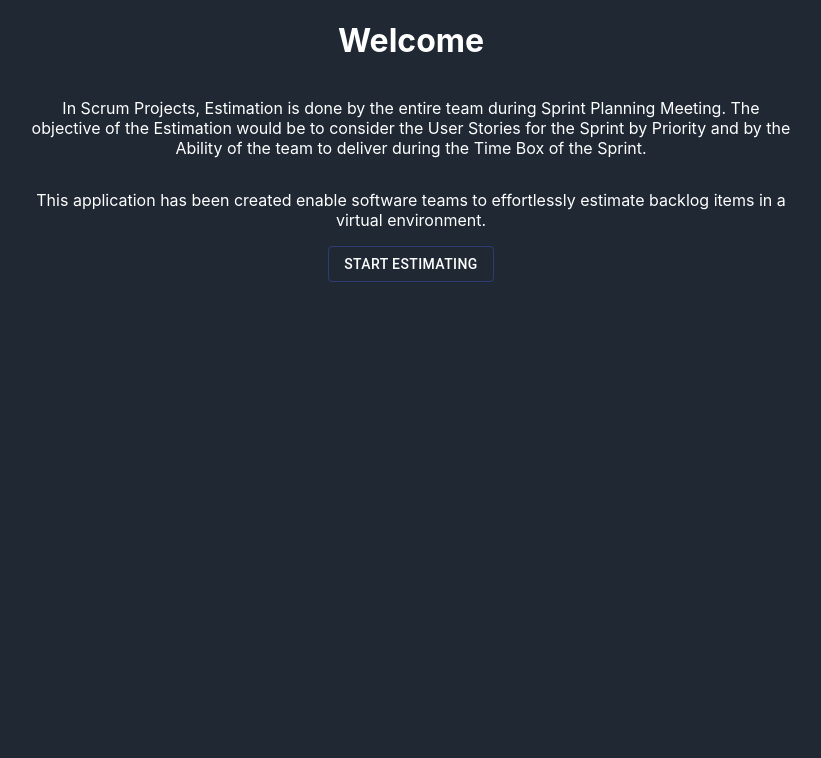
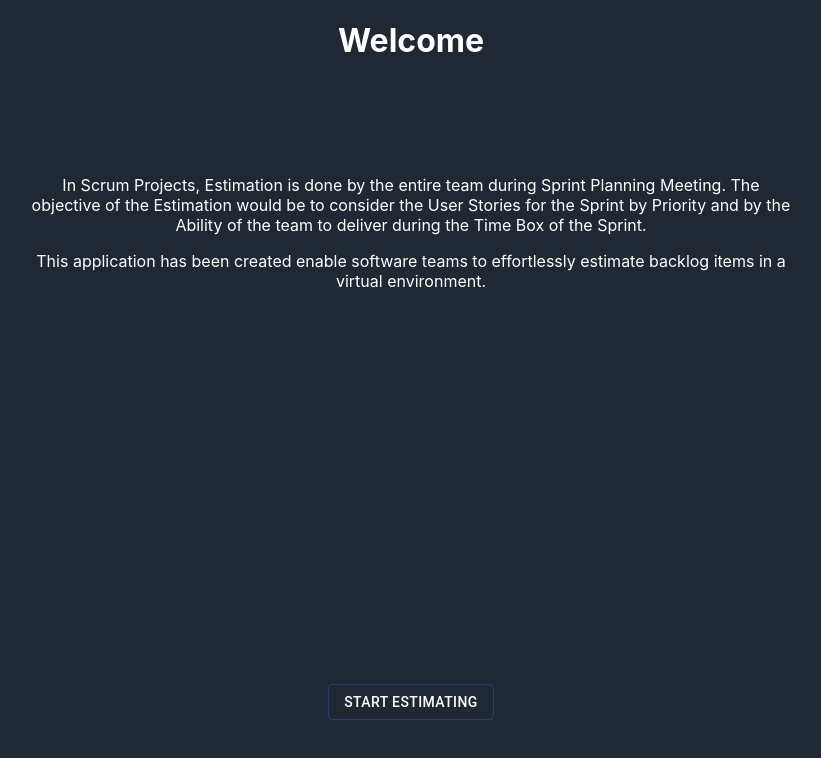
Before and after one commit to andrewalford1/EstimationCards, a React (Create React App) app in the folder app/: page / in a window 1280 px wide. Shown: the top 758 px of the page, without its empty margins (229-1050 px from the left). Built offline with nearby package versions, Linux system fonts and the light colour scheme; no server answers.

Commit message:
css adjustments

```diff
--- a/app/src/App.css
+++ b/app/src/App.css
@@ -1,5 +1,6 @@
 body {
     background-color: #1F2833;
+    overflow-y:hidden;
     margin: 0;
 }
 
@@ -17,6 +18,19 @@ p {
     text-align: center;
 }
 
+img {
+    max-width: 75%;
+    max-height: 75%;
+}
+
+body {
+    max-height: 70%;
+}
+
+footer {
+    margin-top: auto;
+}
+
 .App {
     height: 100vh;
     display: flex;
@@ -25,8 +39,12 @@ p {
 .Page {
     flex-grow: 1;
     align-items: center;
-
     display: flex;
     flex-direction: column;
     padding: 0% 20% 0%;
+    max-height: 90%;
 }
+
+#intro_text {
+    padding: 10% 0% 10%;
+}
--- a/app/src/Pages/404.jsx
+++ b/app/src/Pages/404.jsx
@@ -1,23 +1,18 @@
 import React from 'react'
-import Lost from '../assets/404_graphic.svg'
+import Lost from '../assets/lost.svg'
 import {Button} from '@material-ui/core'
 
 export default () => (
     <div className='Page'>
 
-        <header>
-            <h1>Ah Crumpets! Looks like you got yourself lost</h1>
-        </header>
+        <h1>Ah Crumpets! Looks like you got yourself lost</h1>
 
-        <body>
-            <img src={Lost}
-                 alt={''}
-                 width={'75%'}
-                 height={'75%'}
-            />
+        <img src={Lost} alt={''}/>
+
+        <footer>
             <Button color='primary' variant='outlined'>
-                <a href='/'>Home</a>
+            <a href='/'>Home</a>
             </Button>
-        </body>
+        </footer>
     </div>
 )
--- a/app/src/Pages/LandingPage.jsx
+++ b/app/src/Pages/LandingPage.jsx
@@ -6,6 +6,8 @@ export default () => (
         <h1>
             Welcome
         </h1>
+
+        <div id='intro_text'>
             <p>
             In Scrum Projects, Estimation is done by the entire team during
             Sprint Planning Meeting. The objective of the Estimation would
@@ -17,9 +19,12 @@ export default () => (
             This application has been created enable software teams to
             effortlessly estimate backlog items in a virtual environment.
             </p>
+        </div>
 
+        <footer>
             <Button color='primary' variant='outlined'>
                 <a href='/'><a href='/RandomRoomId'>Start Estimating</a></a>
             </Button>
+        </footer>
     </div>
 )
```
Also changed, not shown: app/src/assets/lost.svg. Lines whose indentation alone changed are shown as unchanged.
